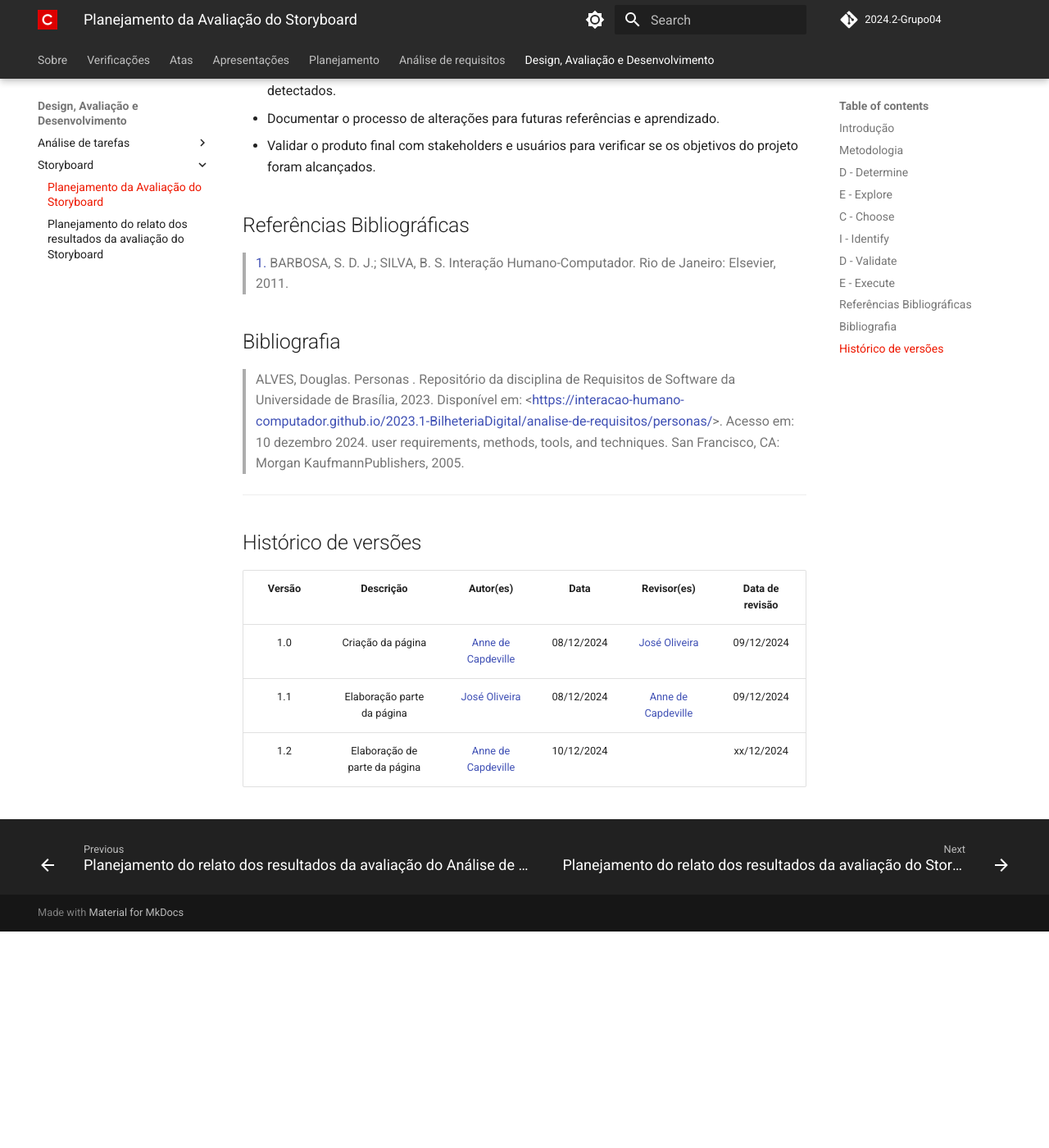
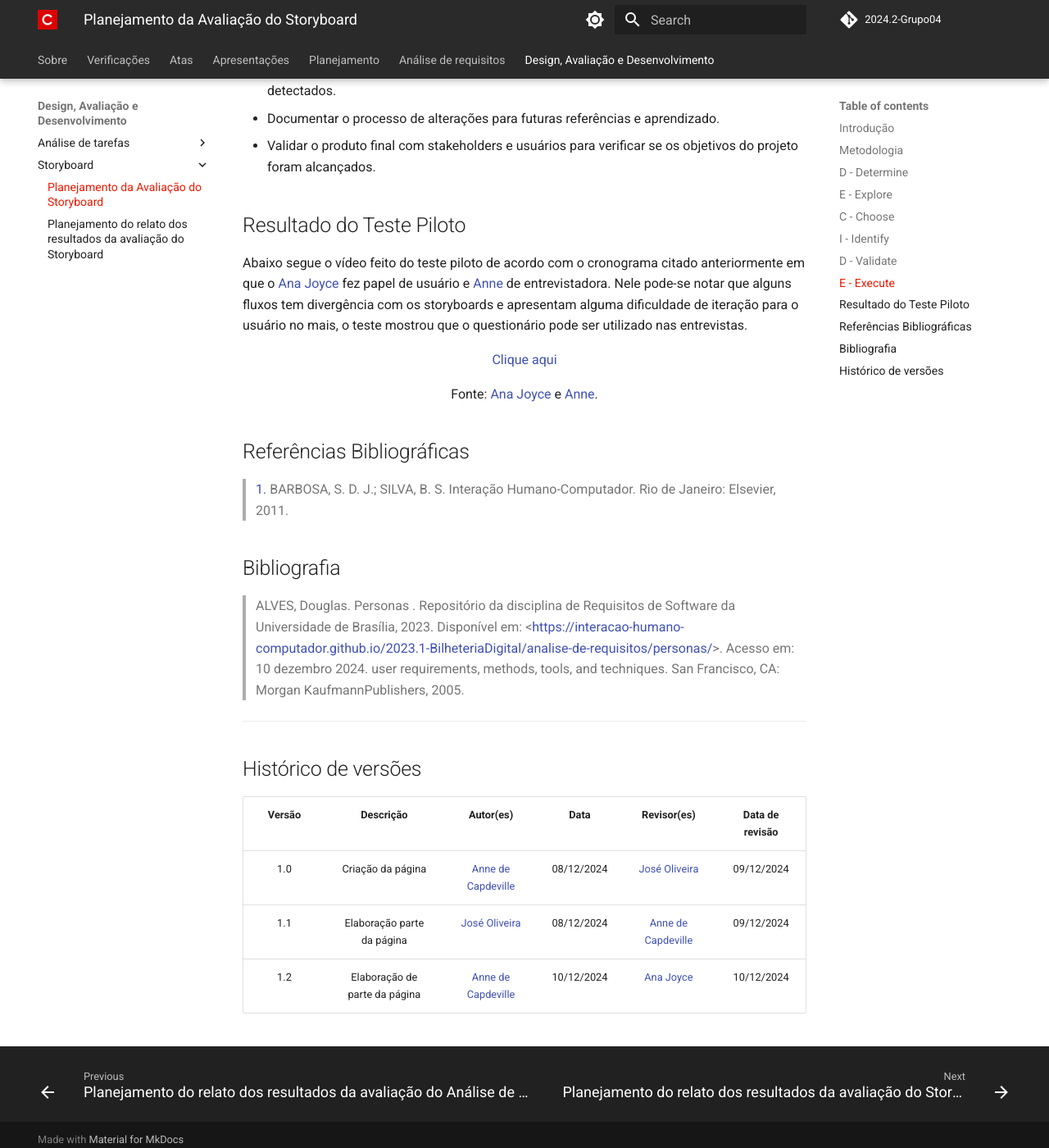
Before and after one commit to Interacao-Humano-Computador/2024.2-Grupo04, an MkDocs documentation site: the page built from docs/Desing-Avaliação-Desenvolvimento/Storyboard/avaliacao-storyboard.md, in a window 1280 px wide and 1400 px high, scrolled down 2939 px. Shown: the whole window at 82% size. Built offline with MkDocs 1.6.1 and Material for MkDocs 9.7.7, drawn with Linux system fonts in a browser that asks for light colours; comment, search, counter and statistics services are not loaded; before the commit the page ends 4075 px from its top, so only the background shows below that.

Commit message:
revisor e veideo

```diff
--- a/docs/Desing-Avaliação-Desenvolvimento/Storyboard/avaliacao-storyboard.md
+++ b/docs/Desing-Avaliação-Desenvolvimento/Storyboard/avaliacao-storyboard.md
@@ -70,6 +70,16 @@
 - Documentar o processo de alterações para futuras referências e aprendizado.
 - Validar o produto final com stakeholders e usuários para verificar se os objetivos do projeto foram alcançados.
 
+## Resultado do Teste Piloto
+
+Abaixo segue o vídeo feito do teste piloto de acordo com o cronograma citado anteriormente em que o [Ana Joyce](https://github.com/anajoyceamorim) fez papel de usuário e [Anne](https://github.com/nanecapde) de entrevistadora. Nele pode-se notar que alguns fluxos tem divergência com os storyboards e apresentam alguma dificuldade de iteração para o usuário no mais, o teste mostrou que o questionário pode ser utilizado nas entrevistas.
+
+<p style="text-align: center"><a href="https://www.youtube.com/watch?v=Qf14KN3XftI" target="blanket">Clique aqui</a></p>
+
+<font size="3"><p style="text-align: center">Fonte: [Ana Joyce](https://github.com/anajoyceamorim) e [Anne](https://github.com/nanecapde).</p></font>
+
+
+
 ## Referências Bibliográficas
 
 > <a id="REF1" href="#anchor_1">1.</a> BARBOSA, S. D. J.; SILVA, B. S. Interação Humano-Computador. Rio de Janeiro: Elsevier, 2011.
@@ -89,4 +99,4 @@
 | :----: | :----------------: | :-----------------------------------------------: | :--------: | :-------------------------------------------------: | :-------------: |
 |  1.0   | Criação da página | [Anne de Capdeville](https://github.com/nanecapde) | 08/12/2024 | [José Oliveira](https://github.com/Jose1277) |  09/12/2024   |
 |  1.1   | Elaboração parte da página | [José Oliveira](https://github.com/Jose1277) | 08/12/2024 | [Anne de Capdeville](https://github.com/nanecapde) |  09/12/2024   |
-|  1.2   | Elaboração de parte da página | [Anne de Capdeville](https://github.com/nanecapde) | 10/12/2024 |  |  xx/12/2024   |
+|  1.2   | Elaboração de parte da página | [Anne de Capdeville](https://github.com/nanecapde) | 10/12/2024 | [Ana Joyce](https://github.com/anajoyceamorim)  |  10/12/2024   |
```
